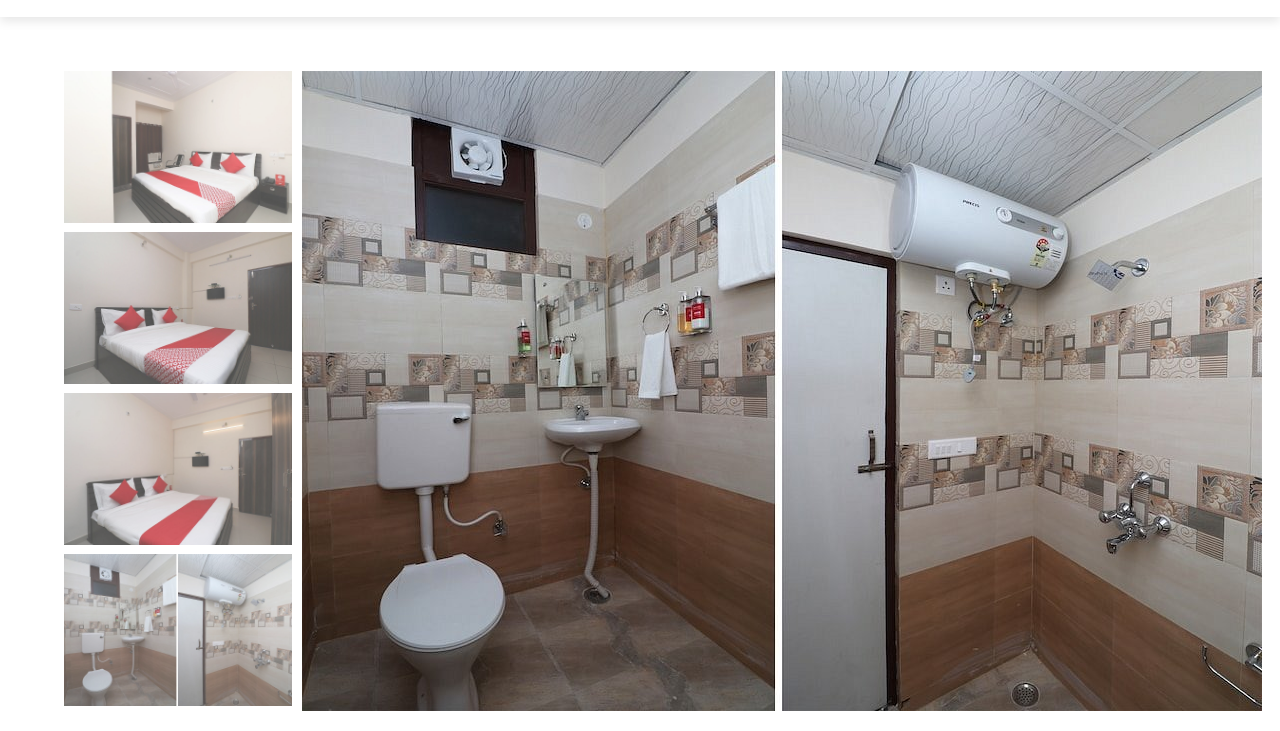
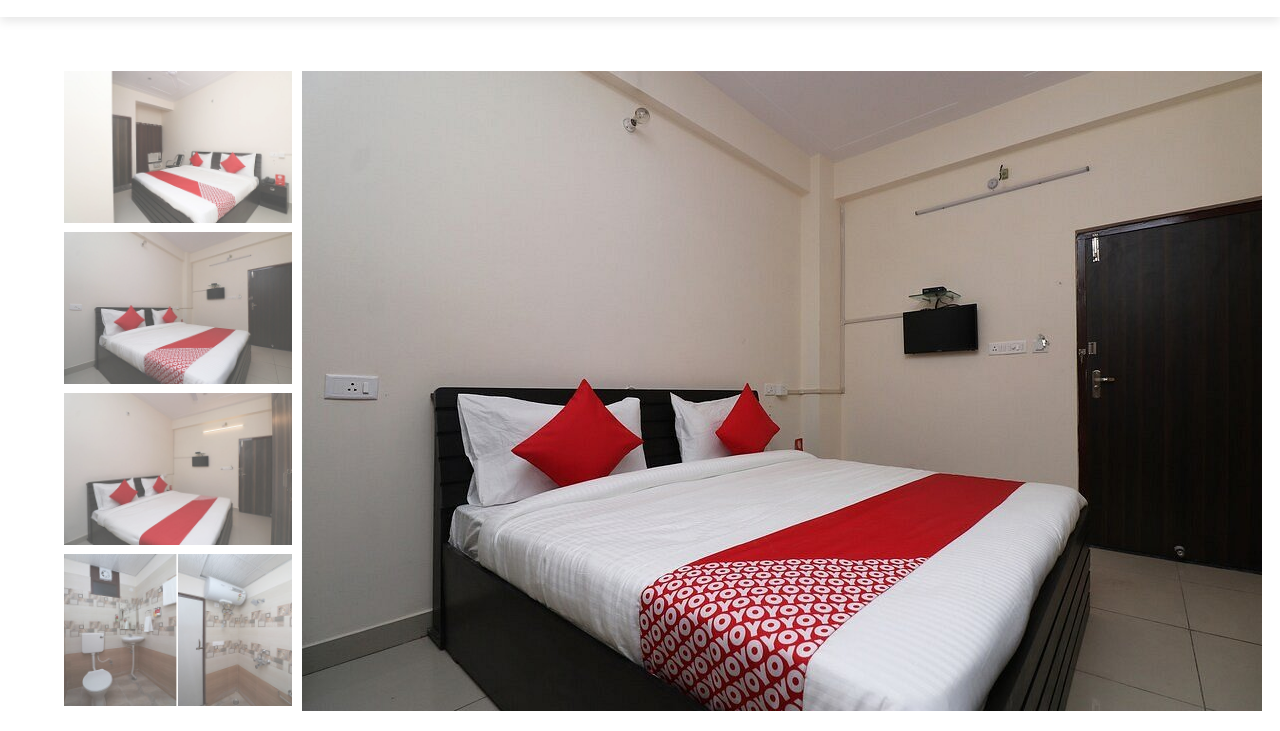
Before and after one commit to Shubham9049/CODSOFT-2, a website: page FrontEnd/LoginedRoom.html in a window 1280 px wide. Shown: the part 69-800 px from the top of the page. Drawn offline with Linux system fonts and the light colour scheme; some packages are replaced by stand-ins of ours; a script that the page names is missing.

Commit message:
some changes

```diff
--- a/FrontEnd/LoginedRoom.html
+++ b/FrontEnd/LoginedRoom.html
@@ -92,7 +92,7 @@
                     <img src="./img/r4.jpg" onclick="clickimg(this)">
                 </div>
                 <div class="main-images">
-                  <img src="./img/r4.jpg" id="imagebox">
+                  <img src="./img/r2.jpg" id="imagebox">
                 </div>
               </div>
             </div>
```
